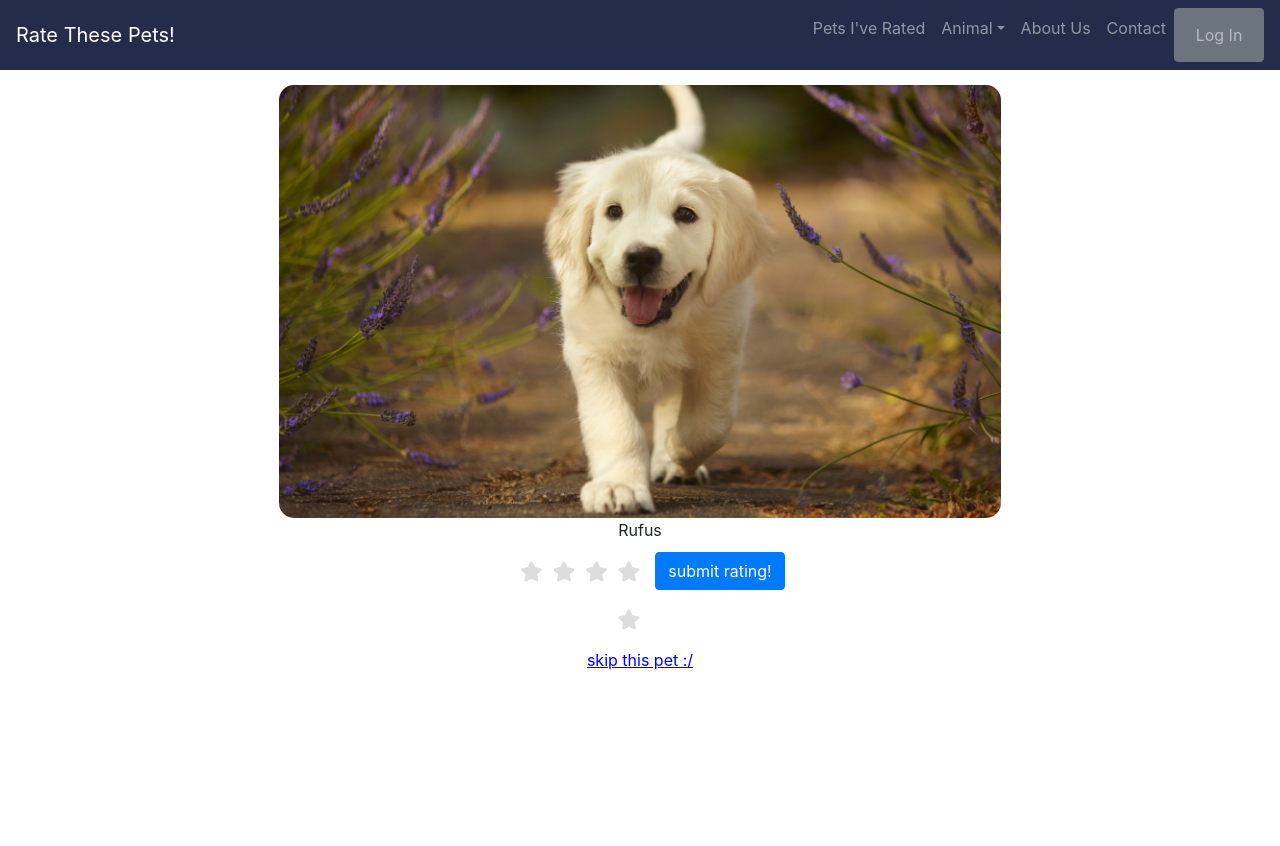
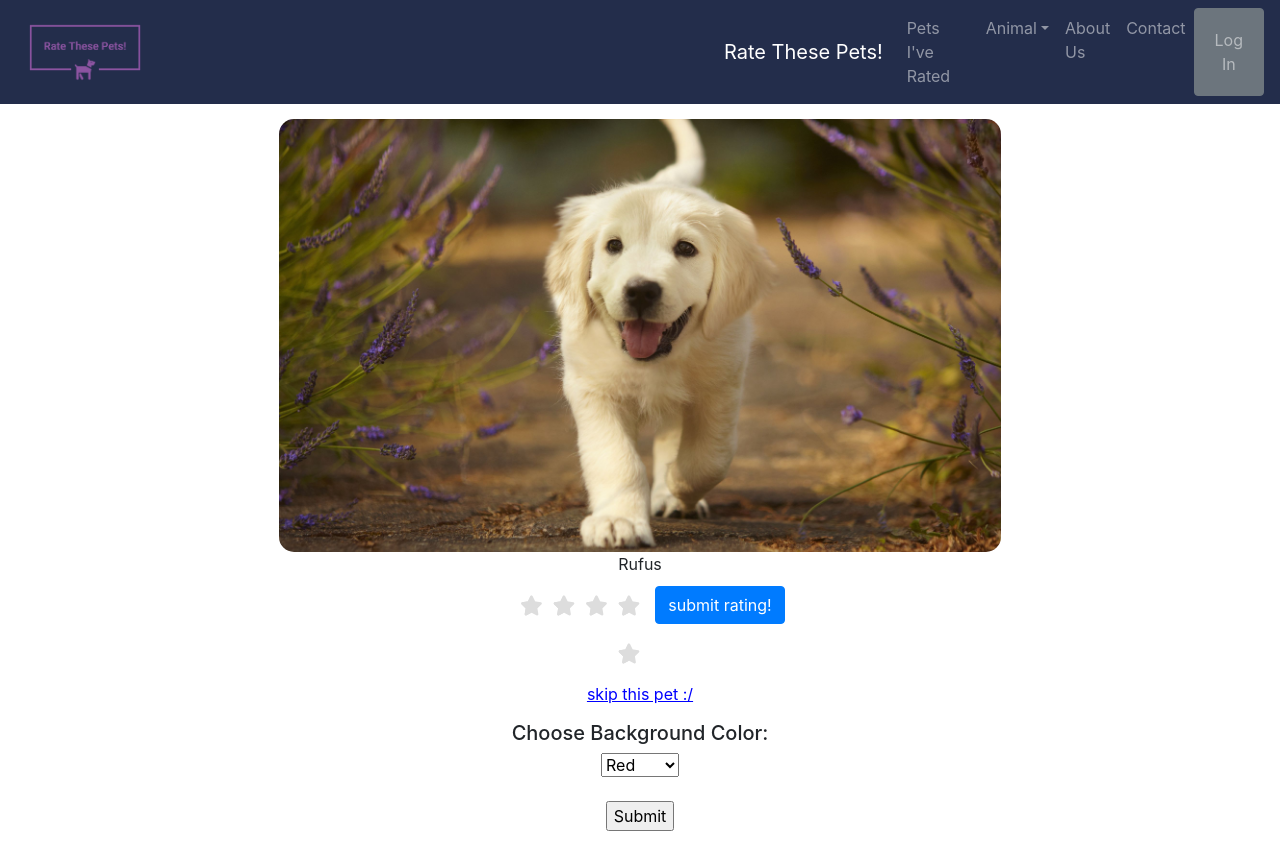
Before and after one commit to noahfrench/pl4wa_assignment3, a PHP site: page /home.html in a window 1280 px wide. Before the commit the page ends 670 px from the top, so only its background shows below. Run offline with PHP 8.4, Linux system fonts and the light colour scheme; some libraries are stand-ins or nearby versions.

Commit message:
Navbar edits

```diff
--- a/1star.html
+++ b/1star.html
@@ -36,7 +36,10 @@
 
 <body>
   <nav class="navbar navbar-expand-md bg-dark navbar-dark" style="background-color:#232D4B !important;">
-    <a class="navbar-brand" href="./home.html">Rate These Pets!</a>
+      <a class="navbar-brand" href="./">
+        <img class="top-logo" alt="Rate these Pets!" src="logo_transparent1.png">
+      </a>
+    <a class="navbar-brand" href="./">Rate These Pets!</a>
     <button class="navbar-toggler" type="button" data-toggle="collapse" data-target="#collapsibleNavbar">
       <span class="navbar-toggler-icon"></span>
     </button>
--- a/2star.html
+++ b/2star.html
@@ -35,7 +35,10 @@
 
 <body>
   <nav class="navbar navbar-expand-md bg-dark navbar-dark" style="background-color:#232D4B !important;">
-    <a class="navbar-brand" href="./home.html">Rate These Pets!</a>
+      <a class="navbar-brand" href="./">
+        <img class="top-logo" alt="Rate these Pets!" src="logo_transparent1.png">
+      </a>
+    <a class="navbar-brand" href="./">Rate These Pets!</a>
     <button class="navbar-toggler" type="button" data-toggle="collapse" data-target="#collapsibleNavbar">
       <span class="navbar-toggler-icon"></span>
     </button>
--- a/3star.html
+++ b/3star.html
@@ -35,7 +35,10 @@
 
 <body>
   <nav class="navbar navbar-expand-md bg-dark navbar-dark" style="background-color:#232D4B !important;">
-    <a class="navbar-brand" href="./home.html">Rate These Pets!</a>
+      <a class="navbar-brand" href="./">
+        <img class="top-logo" alt="Rate these Pets!" src="logo_transparent1.png">
+      </a>
+    <a class="navbar-brand" href="./">Rate These Pets!</a>
     <button class="navbar-toggler" type="button" data-toggle="collapse" data-target="#collapsibleNavbar">
       <span class="navbar-toggler-icon"></span>
     </button>
--- a/4star.html
+++ b/4star.html
@@ -15,7 +15,10 @@
 
 <body>
   <nav class="navbar navbar-expand-md bg-dark navbar-dark" style="background-color:#232D4B !important;">
-    <a class="navbar-brand" href="./home.html">Rate These Pets!</a>
+      <a class="navbar-brand" href="./">
+        <img class="top-logo" alt="Rate these Pets!" src="logo_transparent1.png">
+      </a>
+    <a class="navbar-brand" href="./">Rate These Pets!</a>
     <button class="navbar-toggler" type="button" data-toggle="collapse" data-target="#collapsibleNavbar">
       <span class="navbar-toggler-icon"></span>
     </button>
--- a/5star.html
+++ b/5star.html
@@ -35,7 +35,10 @@
 
 <body>
   <nav class="navbar navbar-expand-md bg-dark navbar-dark" style="background-color:#232D4B !important;">
-    <a class="navbar-brand" href="./home.html">Rate These Pets!</a>
+      <a class="navbar-brand" href="./">
+        <img class="top-logo" alt="Rate these Pets!" src="logo_transparent1.png">
+      </a>
+    <a class="navbar-brand" href="./">Rate These Pets!</a>
     <button class="navbar-toggler" type="button" data-toggle="collapse" data-target="#collapsibleNavbar">
       <span class="navbar-toggler-icon"></span>
     </button>
--- a/home.html
+++ b/home.html
@@ -42,7 +42,10 @@ var getName = pet => pet.name;
 
 <body>
 	<nav class="navbar navbar-expand-md bg-dark navbar-dark" style="background-color:#232D4B !important;">
-		<a class="navbar-brand" href="./home.html">Rate These Pets!</a>
+		<a class="navbar-brand" href="./">
+			<img class="top-logo" alt="Rate these Pets!" src="logo_transparent1.png">
+		</a>
+		<a class="navbar-brand" href="./">Rate These Pets!</a>
 		<button class="navbar-toggler" type="button" data-toggle="collapse" data-target="#collapsibleNavbar">
 			<span class="navbar-toggler-icon"></span>
 		</button>
@@ -104,6 +107,20 @@ var getName = pet => pet.name;
 		<div class="skip-pet" onclick="changeImage(); clearStars();">
 			skip this pet :/
 		</div>
+		<div class="color-choice" style="padding-top: 15px; padding-bottom: 15px">
+			<h5>Choose Background Color:</h5>
+				<form action="colors.php">
+					<select name="color">
+					  <option value="red">Red</option>
+					  <option value="orange">Orange</option>
+					  <option value="yellow">Yellow</option>
+					  <option value="white">White</option>
+					  <option value="black">Black</option>
+					</select>
+					<br><br>
+					<input type="submit">
+				  </form>
+		</div>
 	</div>
 
 	<script>
--- a/login_fail.php
+++ b/login_fail.php
@@ -17,10 +17,12 @@
          {
             padding-top: 15px;
         }
-
     </style>
     <nav class="navbar navbar-expand-md bg-dark navbar-dark" style="background-color:#232D4B !important;">
-        <a class="navbar-brand" href="./home.html">Rate These Pets!</a>
+        <a class="navbar-brand" href="./">
+            <img alt="Rate these Pets!" class="top-logo" src="logo_transparent1.png">
+        </a>
+        <a class="navbar-brand" href="./">Rate These Pets!</a>
         <button class="navbar-toggler" type="button" data-toggle="collapse" data-target="#collapsibleNavbar">
             <span class="navbar-toggler-icon"></span>
         </button>
--- a/ratedpets.html
+++ b/ratedpets.html
@@ -15,6 +15,9 @@
 <body>
 
   <nav class="navbar navbar-expand-md bg-dark navbar-dark" style="background-color:#232D4B !important;">
+      <a class="navbar-brand" href="./">
+        <img class="top-logo" alt="Rate these Pets!" src="logo_transparent1.png">
+      </a>
     <a class="navbar-brand" href="./home.html">Rate These Pets!</a>
     <button class="navbar-toggler" type="button" data-toggle="collapse" data-target="#collapsibleNavbar">
       <span class="navbar-toggler-icon"></span>
--- a/styles/style.css
+++ b/styles/style.css
@@ -1,6 +1,11 @@
 /** Star Rating widget originally written by James Barnett at https://codepen.io/jamesbarnett/pen/vlpkh **/
 
 @import url(//netdna.bootstrapcdn.com/font-awesome/3.2.1/css/font-awesome.css);
+
+.top-logo {
+  width: 20%;
+  height: 20%;
+}
 
 .animal-pic {
   width: 65%;
```
Also changed, not shown: login.html (+3 -5 lines).
